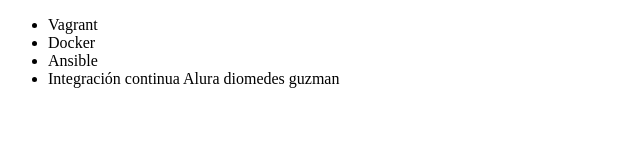
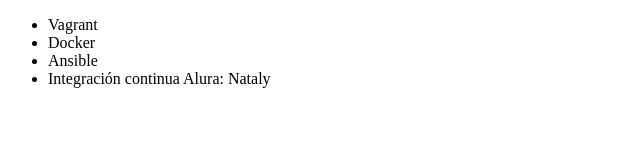
Before and after one commit to dioscu/reto, a plain HTML site: page index.html in a window 1280 px wide. Shown: the full height of the page, 0-640 px from the left. Drawn offline with Linux system fonts and the light colour scheme.

Commit message:
Renombrando linea 12 curso se pone nataly

```diff
--- a/index.html
+++ b/index.html
@@ -9,7 +9,7 @@
          <li> Vagrant </li>
          <li> Docker </li>
          <li> Ansible </li>
-         <li> Integración continua Alura diomedes guzman</li>
+         <li> Integración continua Alura: Nataly </li>
      </ul>
 </body>
 </html>
```
